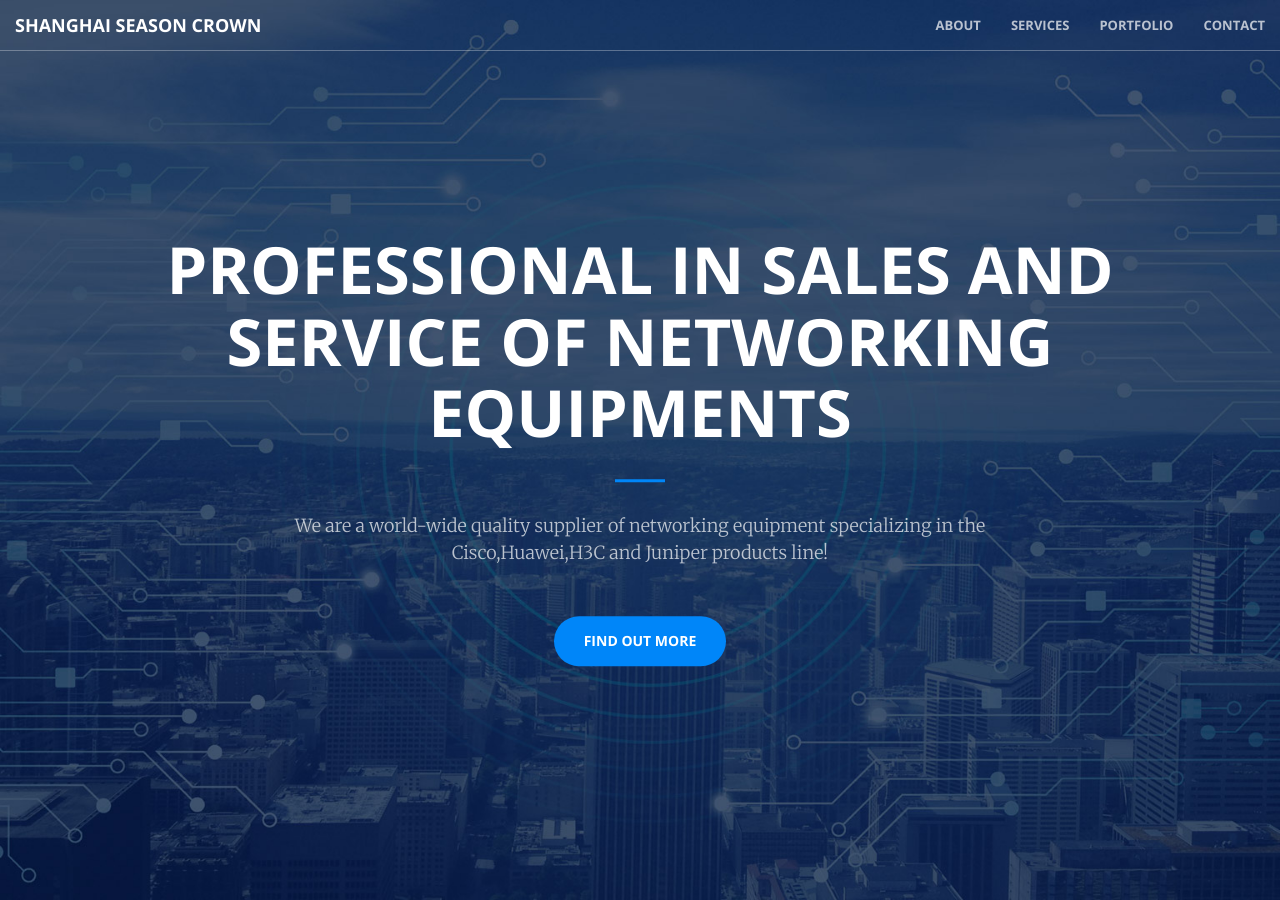
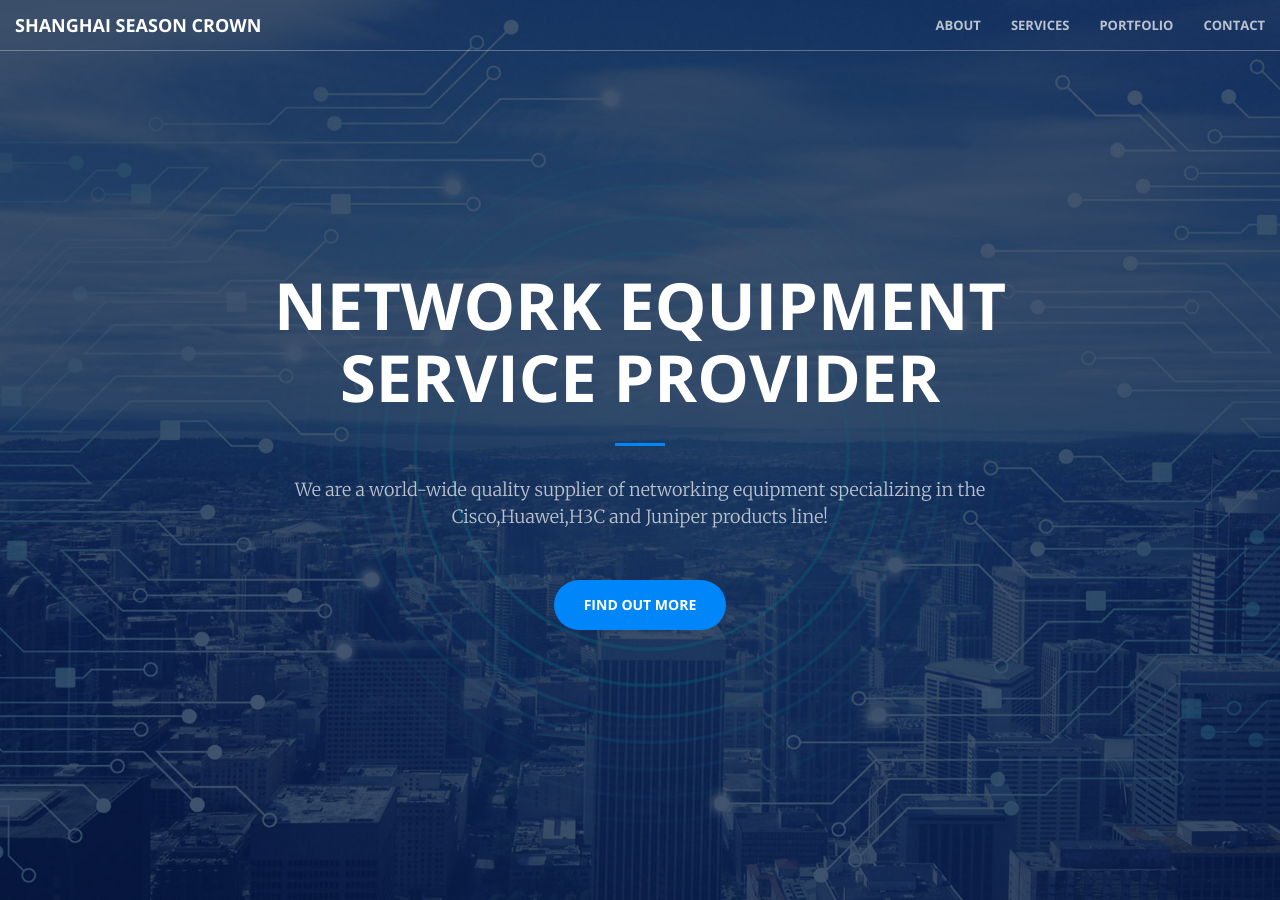
Before and after one commit to shjiguan/shjiguan.github.io, a Jekyll site: the page built from index.html, in a window 1280 px wide and 900 px high. Built offline with Jekyll 4.4.1, drawn with Linux system fonts in a browser that asks for light colours.

Commit message:
2022年07月16日14:40:12

```diff
--- a/_includes/header.html
+++ b/_includes/header.html
@@ -1,7 +1,8 @@
 <header>
     <div class="header-content">
         <div class="header-content-inner">
-            <h1>Professional in Sales and Service of Networking Equipments</h1>
+            <!-- <h1>Professional in Sales and Service of Networking Equipments</h1> -->
+            <h1>network equipment service provider</h1>
             <hr>
             <p>We are a world-wide quality supplier of networking equipment specializing in the Cisco,Huawei,H3C and Juniper products line!</p>
             <a href="#about" class="btn btn-primary btn-xl page-scroll">Find Out More</a>
```
Also changed, not shown: 1 other file.
